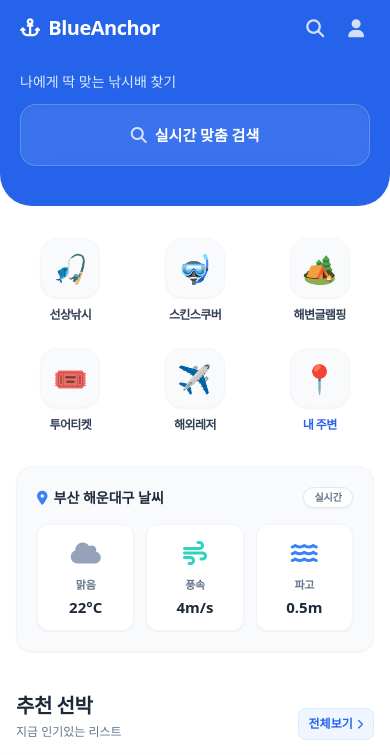
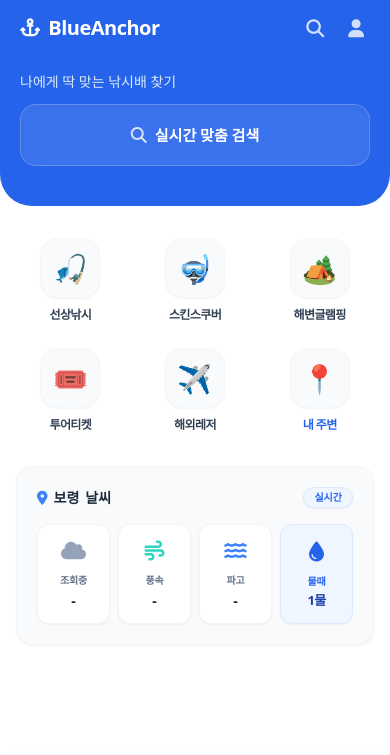
Before and after one commit to ddsq95-code/blueanchor-v2, a FastAPI app: page / in a window 390 px wide. Shown: the top 755 px of the page. Run offline with FastAPI, Linux system fonts and the light colour scheme; data comes from the database, SQL or seed files in the repository; data that the repository does not hold is empty; some libraries are stand-ins or nearby versions; some web fonts are replaced.

Commit message:
모바일 메인 화면 물때 위젯 추가 및 모바일 검색 모달 UI 최적화

```diff
--- a/js/ui.js
+++ b/js/ui.js
@@ -568,6 +568,50 @@ async function updateSidebarSeaCondition() {
     container.innerHTML = await fetchAndBuildTideCardHtml(currentSelectedDate, currentObsCode, rName);
 }
 
+// 💡 신규 추가: 메인 화면 모바일 전용 날씨/물때 위젯 업데이트 함수
+async function updateMobileWeatherWidget() {
+    const regionEl = document.getElementById('mobile-weather-region');
+    if (!regionEl) return; // 메인 페이지가 아니면 실행 안 함
+
+    const regionName = '보령'; // 현재는 기본 지역인 보령 기준으로 설정 (추후 위치 기반으로 확장 가능)
+    const today = new Date();
+    const dateStr = `${today.getFullYear()}${String(today.getMonth()+1).padStart(2,'0')}${String(today.getDate()).padStart(2,'0')}`;
+    const weatherRegion = getWeatherRegionName(regionName);
+
+    // 1. 오늘 날짜 기반으로 물때 자동 계산 (좁은 화면을 위해 '사리' 등 부가 설명은 제거)
+    const tide = getTideDetail(today);
+    document.getElementById('mobile-weather-tide').innerText = tide.name.replace('(사리)', '').trim();
+
+    // 2. 기상청 날씨 데이터 호출 및 연동
+    try {
+        const shortData = await safeFetchShortTermWeather(weatherRegion);
+        const dayData = shortData.filter(d => d.date === dateStr);
+        let rep = dayData.find(d => parseInt(d.time.split(':')[0]) >= 12);
+        if(!rep && dayData.length > 0) rep = dayData[dayData.length - 1];
+
+        if(rep && rep.tmp && rep.tmp !== '-') {
+            let wIconClass = 'fa-solid fa-sun text-rose-400';
+            let condText = '맑음';
+
+            if (rep.pty !== '0') {
+                wIconClass = 'fa-solid fa-cloud-showers-water text-blue-500';
+                condText = '비';
+            } else if (rep.sky === '3' || rep.sky === '4') {
+                wIconClass = 'fa-solid fa-cloud text-slate-400';
+                condText = '흐림';
+            }
+
+            document.getElementById('mobile-weather-icon').className = `${wIconClass} mb-2 text-xl`;
+            document.getElementById('mobile-weather-cond').innerText = condText;
+            document.getElementById('mobile-weather-temp').innerText = `${rep.tmp}°C`;
+            document.getElementById('mobile-weather-wind').innerText = `${rep.wsd}m/s`;
+            document.getElementById('mobile-weather-wave').innerText = (rep.wav === '-' || rep.wav === '0') ? '0.5m' : `${rep.wav}m`;
+        }
+    } catch(e) {
+        console.error("모바일 날씨 위젯 로딩 실패", e);
+    }
+}
+
 function renderRegionTabs() {
     const container = document.getElementById('regionTabs');
     if(container) {
@@ -900,6 +944,9 @@ window.onload = async function() {
     if (typeof window.updateWishlistUI === 'function') window.updateWishlistUI();
     updateSidebarSeaCondition();
 
+    // 💡 신규 추가: 화면이 로드될 때 모바일 날씨 위젯 함수도 함께 실행
+    updateMobileWeatherWidget();
+
     const boatListContainerIndex = document.getElementById('boat-list-swiper-wrapper');
     const boatListContainerSearch = document.getElementById('boat-list-grid');
     const boatListMobileGrid = document.getElementById('boat-list-mobile-grid');
--- a/templates/index.html
+++ b/templates/index.html
@@ -91,41 +91,41 @@
             </div>
         </div>
 
-        <!-- 모바일 날씨 위젯 -->
+        <!-- 💡 수정된 부분: 모바일 날씨 위젯 (물때 추가 4칸 배열) -->
         <div class="mt-4 px-4 relative z-20 bg-white">
             <div class="bg-slate-50 rounded-2xl p-5 border border-slate-100 shadow-sm">
                 <div class="flex items-center justify-between mb-4">
                     <h3 class="font-bold text-slate-800 flex items-center gap-1.5 text-[14px]">
-                        <i class="fa-solid fa-location-dot text-blue-500"></i> 부산 해운대구 날씨
+                        <i class="fa-solid fa-location-dot text-blue-500"></i> <span id="mobile-weather-region">보령</span> 날씨
                     </h3>
-                    <span class="text-[10px] bg-white border border-slate-200 text-slate-500 px-2.5 py-0.5 rounded-full font-bold shadow-sm">실시간</span>
+                    <span class="text-[10px] bg-blue-50 border border-blue-100 text-blue-600 px-2.5 py-0.5 rounded-full font-bold shadow-sm">실시간</span>
                 </div>
-                <div class="grid grid-cols-3 gap-3">
+                <div class="grid grid-cols-4 gap-2">
                     <div class="flex flex-col items-center justify-center bg-white rounded-xl py-3 shadow-sm border border-slate-100">
-                        <i class="fa-solid fa-cloud text-slate-400 mb-2 text-2xl"></i>
-                        <span class="text-[11px] font-bold text-slate-500 tracking-tight mb-0.5">맑음</span>
-                        <span class="text-[15px] font-black text-slate-800">22°C</span>
+                        <i id="mobile-weather-icon" class="fa-solid fa-cloud text-slate-400 mb-2 text-xl"></i>
+                        <span id="mobile-weather-cond" class="text-[10px] font-bold text-slate-500 tracking-tight mb-0.5">조회중</span>
+                        <span id="mobile-weather-temp" class="text-[14px] font-black text-slate-800">-</span>
                     </div>
                     <div class="flex flex-col items-center justify-center bg-white rounded-xl py-3 shadow-sm border border-slate-100">
-                        <i class="fa-solid fa-wind text-teal-400 mb-2 text-2xl"></i>
-                        <span class="text-[11px] font-bold text-slate-500 tracking-tight mb-0.5">풍속</span>
-                        <span class="text-[15px] font-black text-slate-800">4m/s</span>
+                        <i class="fa-solid fa-wind text-teal-400 mb-2 text-xl"></i>
+                        <span class="text-[10px] font-bold text-slate-500 tracking-tight mb-0.5">풍속</span>
+                        <span id="mobile-weather-wind" class="text-[14px] font-black text-slate-800">-</span>
                     </div>
                     <div class="flex flex-col items-center justify-center bg-white rounded-xl py-3 shadow-sm border border-slate-100">
-                        <i class="fa-solid fa-water text-blue-500 mb-2 text-2xl"></i>
-                        <span class="text-[11px] font-bold text-slate-500 tracking-tight mb-0.5">파고</span>
-                        <span class="text-[15px] font-black text-slate-800">0.5m</span>
+                        <i class="fa-solid fa-water text-blue-500 mb-2 text-xl"></i>
+                        <span class="text-[10px] font-bold text-slate-500 tracking-tight mb-0.5">파고</span>
+                        <span id="mobile-weather-wave" class="text-[14px] font-black text-slate-800">-</span>
+                    </div>
+                    <div class="flex flex-col items-center justify-center bg-blue-50 rounded-xl py-3 shadow-sm border border-blue-100">
+                        <i class="fa-solid fa-droplet text-blue-600 mb-2 text-xl"></i>
+                        <span class="text-[10px] font-bold text-blue-600 tracking-tight mb-0.5">물때</span>
+                        <span id="mobile-weather-tide" class="text-[13px] font-black text-blue-800 tracking-tighter">-</span>
                     </div>
                 </div>
             </div>
         </div>
 
-        <!-- 💡 모바일 추천 선박 리스트 -->
-        <div class="px-4 mt-10 bg-white">
-            <div class="flex items-end justify-between mb-4">
-                <div>
-                    <h2 class="text-xl font-black text-slate-800 tracking-tight">추천 선박</h2>
-                    <p class="text-xs font-medium text-slate-500 mt-1">지금 인기있는 리스트</p>
+        <!-- 모바일 추천 선박 리스트 -->
                 </div>
                 <button onclick="location.href='search.html'" class="text-blue-600 font-bold text-[12px] flex items-center gap-1 border border-blue-100 bg-blue-50 px-2.5 py-1.5 rounded-lg">
                     전체보기 <i class="fa-solid fa-chevron-right text-[10px]"></i>
@@ -253,7 +253,9 @@
                 <!-- 모달 내용은 기존과 동일하므로 생략 없이 렌더링 -->
                 <div class="space-y-4">
                     <div class="bg-white p-5 rounded-2xl shadow-sm border border-slate-100"><h3 class="font-bold text-slate-700 mb-4"><i class="fa-regular fa-calendar-check text-blue-500 mr-1"></i>출조 날짜</h3><div id="calendarContainer"></div></div>
-                    <div id="tideCardContainer" class="w-full h-full min-h-[350px]"></div>
+
+                    <!-- 💡 수정된 부분: 모바일 환경(hidden)에서는 물때표를 숨기고 PC(md:block)에서만 보여줌 -->
+                    <div id="tideCardContainer" class="hidden md:block w-full h-full min-h-[350px]"></div>
                 </div>
                 <div class="bg-white p-5 rounded-2xl shadow-sm flex flex-col border border-slate-100">
                     <h3 class="font-bold text-slate-700 mb-4 shrink-0"><i class="fa-solid fa-map-location-dot text-blue-500 mr-1"></i>출항 지역</h3>
```
Also changed, not shown: templates/search.html (+23 -18 lines).
